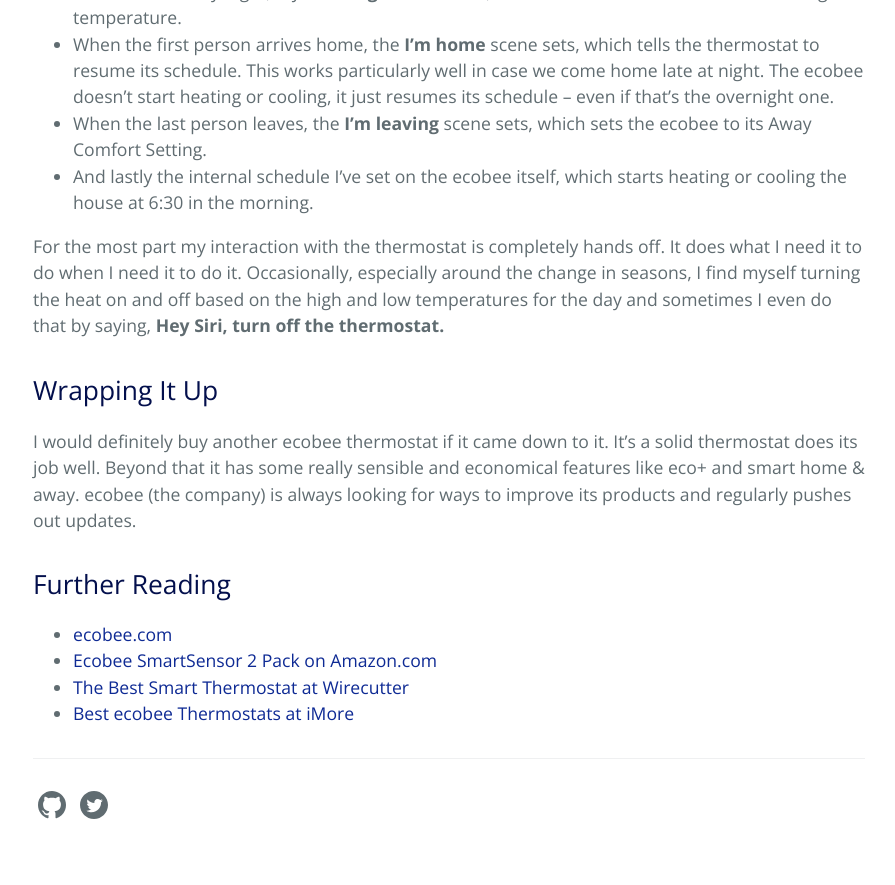
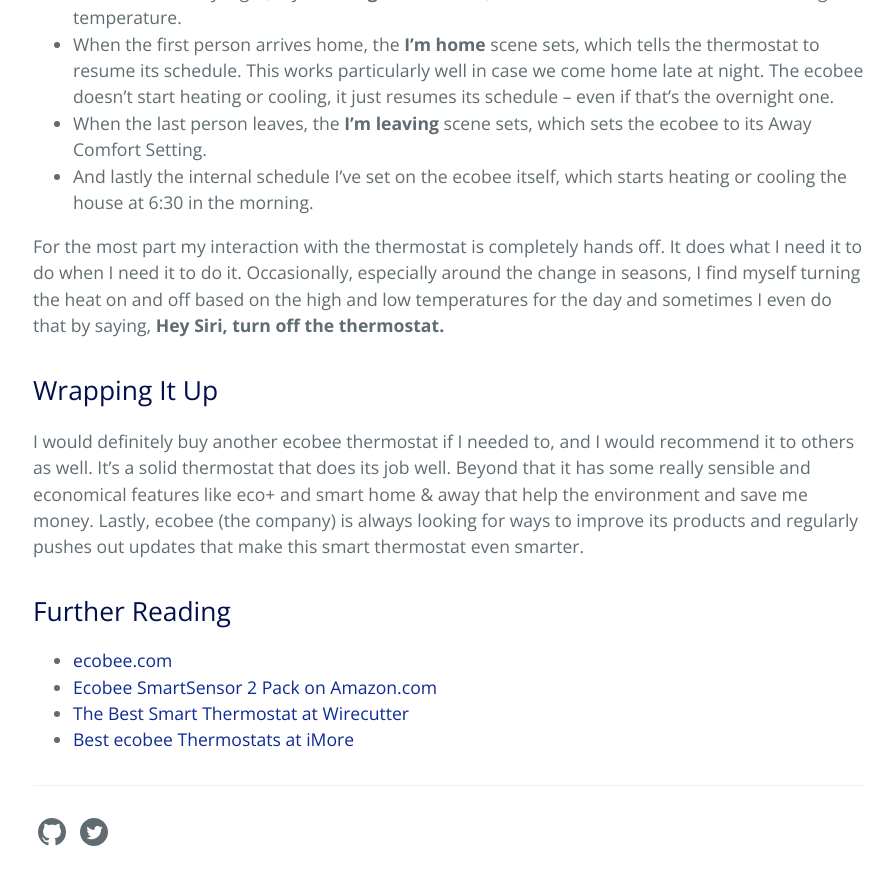
Before and after one commit to MrRooni/homekitbuilds, a Jekyll site: the page built from _posts/2021-05-08-ecobee4-smartthermostat-with-voice-control.md, in a window 1280 px wide and 900 px high, scrolled down 7102 px. Shown: the top 885 px of the window, without its empty margins (191-1086 px from the left). Built offline with Jekyll 4.4.1, drawn with Linux system fonts in a browser that asks for light colours; some of the changed text lies outside the part shown.

Commit message:
Final edits

```diff
--- a/_posts/2021-05-08-ecobee4-smartthermostat-with-voice-control.md
+++ b/_posts/2021-05-08-ecobee4-smartthermostat-with-voice-control.md
@@ -12,8 +12,8 @@
 
 Even though the ecobee predates the HomeKit rules I’ve set for our house, it follows them nonetheless:
 
-1.	Make sure all smart accessories can still be controlled via physical controls.
-2.	Keep it practical; keep it to enhancements that actually make sense.
+1.  Make sure all smart accessories can still be controlled via physical controls.
+2.  Keep it practical; stick to enhancements that actually make sense.
 
 ## Stay Smart, Stay Economical
 
@@ -89,7 +89,7 @@
 
 ## Wrapping It Up
 
-I would definitely buy another ecobee thermostat if it came down to it. It’s a solid thermostat does its job well. Beyond that it has some really sensible and economical features like eco+ and smart home & away. ecobee (the company) is always looking for ways to improve its products and regularly pushes out updates.
+I would definitely buy another ecobee thermostat if I needed to, and I would recommend it to others as well. It’s a solid thermostat that does its job well. Beyond that it has some really sensible and economical features like eco+ and smart home & away that help the environment and save me money. Lastly, ecobee (the company) is always looking for ways to improve its products and regularly pushes out updates that make this smart thermostat even smarter.
 
 ## Further Reading
 
```
